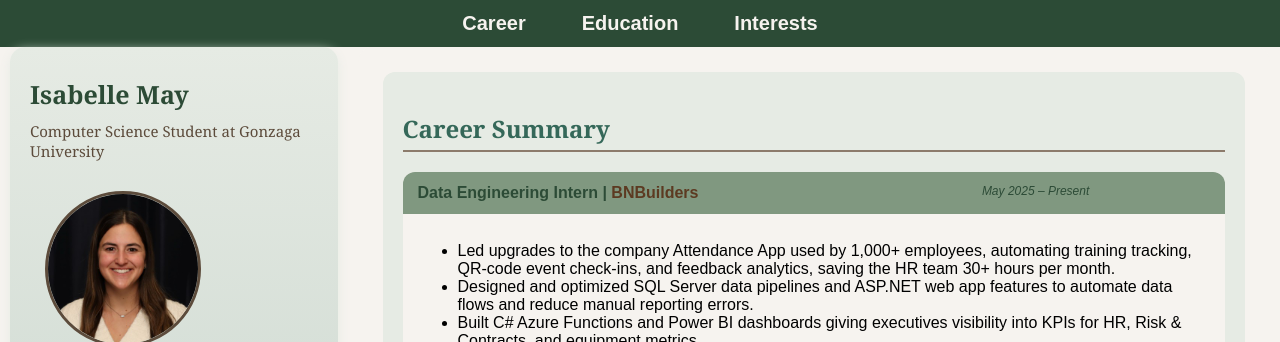
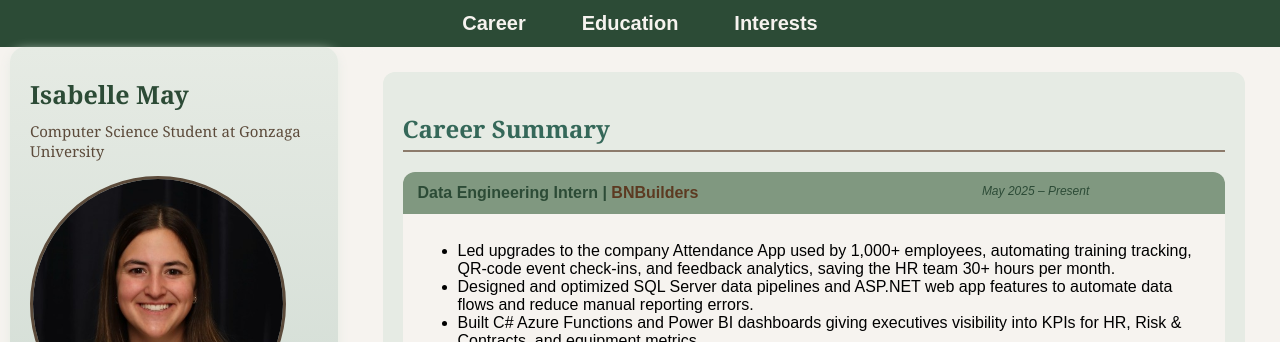
Before and after one commit to GU-Web-Dev-2025/homework-2-css-ifmay, a plain HTML site: page index.html in a window 1280 px wide. Shown: the top 342 px of the page. Drawn offline with Linux system fonts and the light colour scheme.

```diff
--- a/style.css
+++ b/style.css
@@ -82,9 +82,10 @@
 }
 
 .sidebar img {
-	margin: 15px;
-	border-radius: 50%;
-	border: 3px solid #5c4b3b;
+    width: 250px;
+    height: 250px;
+    border-radius: 50%;
+    border: 3px solid #5c4b3b;
 }
 
 .sidebar img:hover {
```
